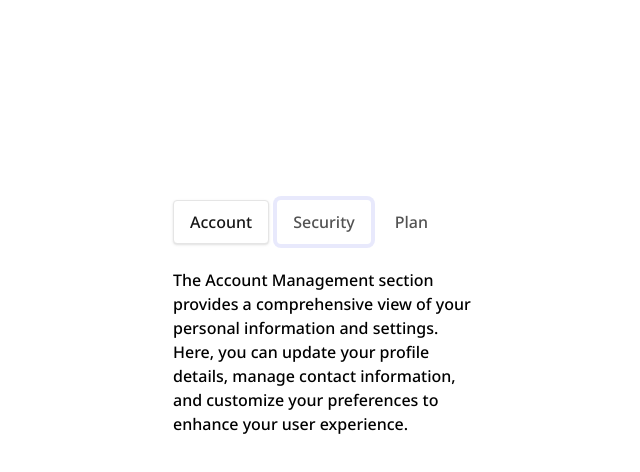
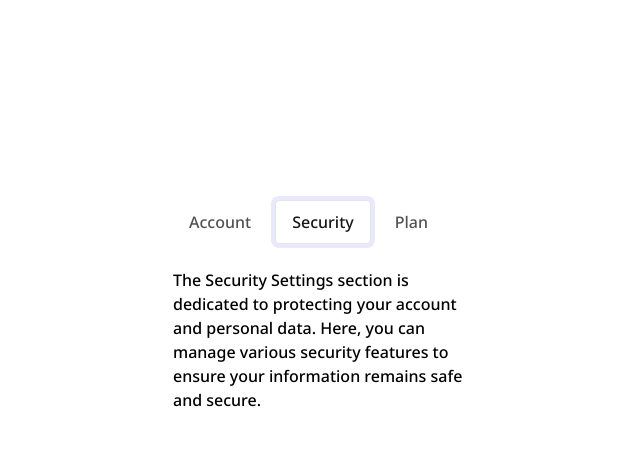
Before and after one commit to gbikbaeva/tab-menu-component, a plain HTML site: page index.html in a window 1280 px wide. Both pictures are taken after a click on the tab "Security". Shown: the whole page, without its empty margins (317-957 px from the left). Drawn offline with Linux system fonts and the light colour scheme.

Commit message:
add event listeners

```diff
--- a/index.html
+++ b/index.html
@@ -19,6 +19,7 @@
         <div class="tabs__chips" aria-label="Tabs" role="tablist">
           <button class="tabs__chip active"
                   role="tab"
+                  data-value="account"
                   aria-selected="true"
                   aria-controls="account"
                   tabindex="0">
@@ -26,6 +27,7 @@
           </button>
           <button class="tabs__chip"
                   role="tab"
+                  data-value="security"
                   aria-selected="false"
                   aria-controls="security"
                   tabindex="-1">
@@ -33,6 +35,7 @@
           </button>
           <button class="tabs__chip"
                   role="tab"
+                  data-value="plan"
                   aria-selected="false"
                   aria-controls="plan"
                   tabindex="-1">
@@ -40,13 +43,13 @@
           </button>
         </div>
         <div class="tabs__panels">
-          <div class="tabs__panel" role="tabpanel" id="account" tabindex="0">
+          <div data-value="account" class="tabs__panel" role="tabpanel" id="account" tabindex="0">
             The Account Management section provides a comprehensive view of your personal information and settings. Here, you can update your profile details, manage contact information, and customize your preferences to enhance your user experience.
           </div>
-          <div class="tabs__panel" role="tabpanel" id="security" tabindex="0" hidden>
+          <div data-value="security" class="tabs__panel" role="tabpanel" id="security" tabindex="0" hidden>
             The Security Settings section is dedicated to protecting your account and personal data. Here, you can manage various security features to ensure your information remains safe and secure.
           </div>
-          <div class="tabs__panel" role="tabpanel" id="plan" tabindex="0" hidden>
+          <div data-value="plan" class="tabs__panel" role="tabpanel" id="plan" tabindex="0" hidden>
             The Subscription Plan section provides details about your current plan and available upgrades. Here, you can review your plan’s benefits, manage billing information, and explore other subscription options to find the best fit for your needs.
           </div>
         </div>
--- a/js/index.js
+++ b/js/index.js
@@ -1,2 +1,15 @@
-// Write custom JavaScript here.
-// You may ignore this file and delete if if JavaScript is not required for your challenge.
+document.querySelectorAll('.tabs__chip').forEach(tabChip => {
+  tabChip.addEventListener('click', () => {
+    const value = tabChip.getAttribute('data-value');
+
+    document.querySelectorAll('.tabs__chip').forEach(item => {
+      const isSelected = item.getAttribute('data-value') === value;
+      item.classList.toggle('active', isSelected);
+      item.setAttribute('aria-selected', isSelected);
+    });
+
+    document.querySelectorAll('.tabs__panel').forEach(tabPanel => {
+      tabPanel.hidden = tabPanel.getAttribute('data-value') !== value;
+    });
+  });
+});
```
